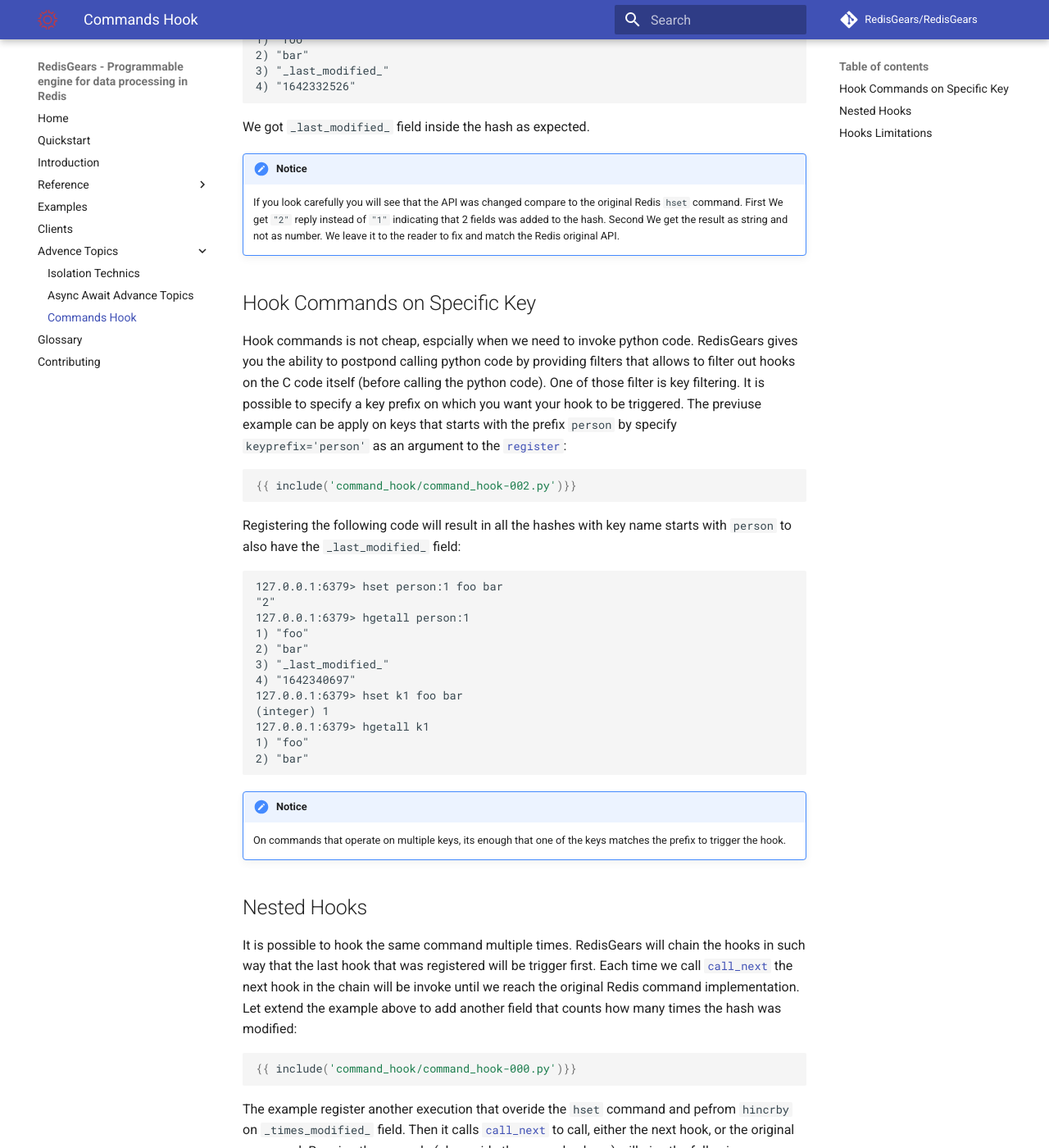
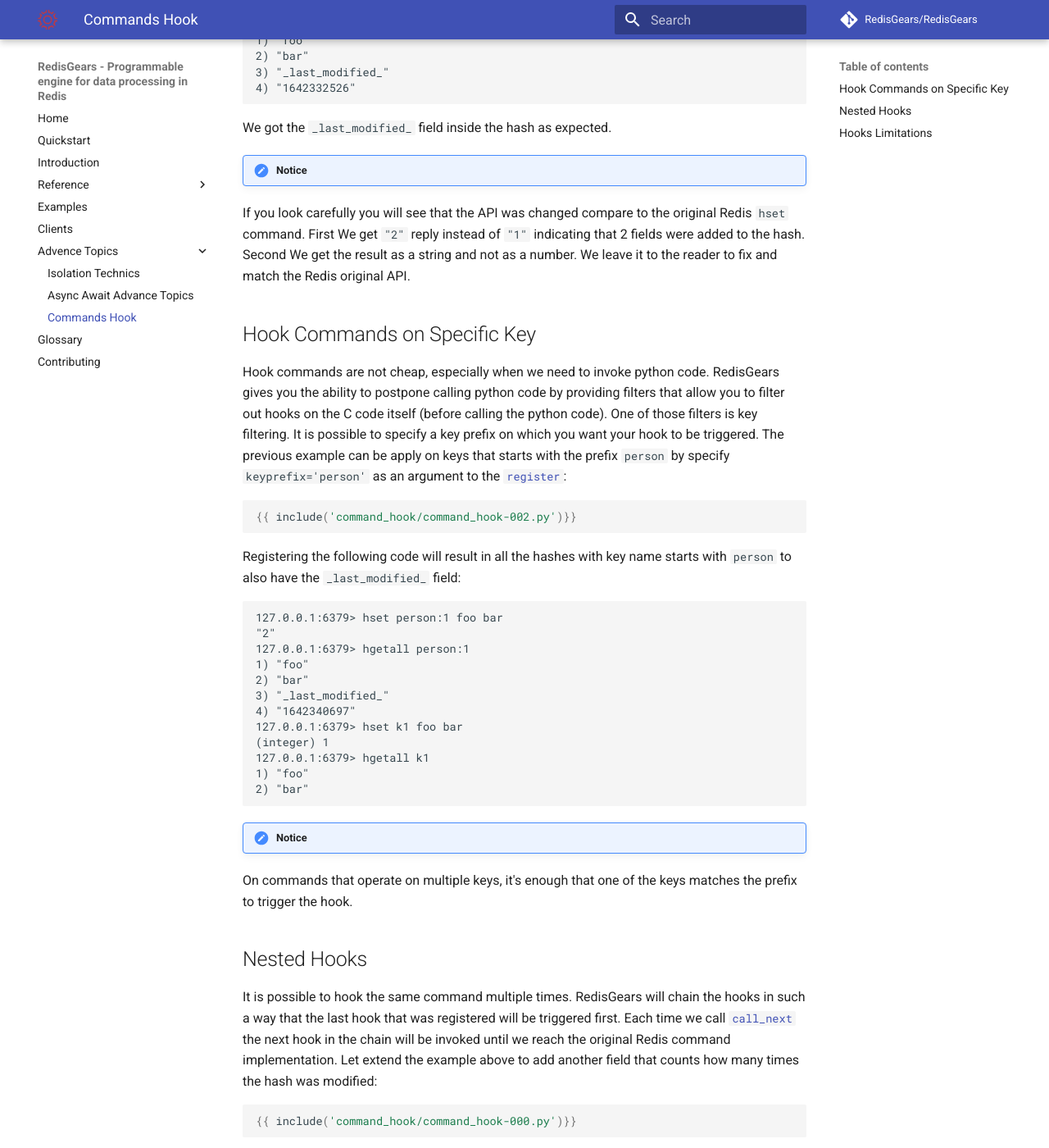
Before and after one commit to RedisGears/RedisGears, an MkDocs documentation site: the page built from docs/commands_hook.md, in a window 1280 px wide and 1400 px high, scrolled down 574 px. Shown: the whole window at 82% size. Built offline with MkDocs 1.6.1 and Material for MkDocs 9.7.7, drawn with Linux system fonts in a browser that asks for light colours; comment, search, counter and statistics services are not loaded; some of the changed text lies outside the part shown.

Commit message:
spellcheck fixes

````diff
--- a/docs/commands_hook.md
+++ b/docs/commands_hook.md
@@ -1,7 +1,7 @@
 # Commands Hook (experimental API)
 
 !!! important "Notice"
-    Commands hook API is considered experimental, which means that its not yet stable and might change in the future, use it with caution and on your own risk.
+   Command hook API is considered experimental, which means that it's not yet stable and might change in the future, use it with caution and at your own risk.
 
 RedisGears v1.2 introduces the ability to hook vanila Redis commands with a custom implementation. This can be done using the new [`hook`]() parameter to the [CommandReader](readers.md#commandreader). The following allows to overide the `hset` command and add the current time as `_last_modified_` field:
 ```python
@@ -19,13 +19,13 @@
 4) "1642332526"
 ```
 
-We got `_last_modified_` field inside the hash as expected.
+We got the `_last_modified_` field inside the hash as expected.
 !!! important "Notice"
-    If you look carefully you will see that the API was changed compare to the original Redis `hset` command.
-    First We get `"2"` reply instead of `"1"` indicating that 2 fields was added to the hash. Second We get the result as string and not as number. We leave it to the reader to fix and match the Redis original API.
+   If you look carefully you will see that the API was changed compare to the original Redis `hset` command.
+   First We get `"2"` reply instead of `"1"` indicating that 2 fields were added to the hash. Second We get the result as a string and not as a number. We leave it to the reader to fix and match the Redis original API.
 
 ## Hook Commands on Specific Key
-Hook commands is not cheap, espcially when we need to invoke python code. RedisGears gives you the ability to postpond calling python code by providing filters that allows to filter out hooks on the C code itself (before calling the python code). One of those filter is key filtering. It is possible to specify a key prefix on which you want your hook to be triggered. The previuse example can be apply on keys that starts with the prefix `person` by specify `keyprefix='person'` as an argument to the [`register`](functions.md#register):
+Hook commands are not cheap, especially when we need to invoke python code. RedisGears gives you the ability to postpone calling python code by providing filters that allow you to filter out hooks on the C code itself (before calling the python code). One of those filters is key filtering. It is possible to specify a key prefix on which you want your hook to be triggered. The previous example can be apply on keys that starts with the prefix `person` by specify `keyprefix='person'` as an argument to the [`register`](functions.md#register):
 ```python
 {{ include('command_hook/command_hook-002.py')}}
 ```
@@ -48,16 +48,16 @@
 ```
 
 !!! important "Notice"
-    On commands that operate on multiple keys, its enough that one of the keys matches the prefix to trigger the hook.
+   On commands that operate on multiple keys, it's enough that one of the keys matches the prefix to trigger the hook.
 
 ## Nested Hooks
 
-It is possible to hook the same command multiple times. RedisGears will chain the hooks in such way that the last hook that was registered will be trigger first. Each time we call [`call_next`]() the next hook in the chain will be invoke until we reach the original Redis command implementation. Let extend the example above to add another field that counts how many times the hash was modified:
+It is possible to hook the same command multiple times. RedisGears will chain the hooks in such a way that the last hook that was registered will be triggered first. Each time we call [`call_next`]() the next hook in the chain will be invoked until we reach the original Redis command implementation. Let extend the example above to add another field that counts how many times the hash was modified:
 ```python
 {{ include('command_hook/command_hook-000.py')}}
 ```
 
-The example register another execution that overide the `hset` command and pefrom `hincrby` on `_times_modified_` field. Then it calls [`call_next`]() to call, either the next hook, or the original command. Running the example (along side the example above) will give the following:
+The example registers another execution that overrides the `hset` command and performs `hincrby` on the `_times_modified_` field. Then it calls [`call_next`]() to call, either the next hook, or the original command. Running the example (alongside the example above) will give the following:
 ```
 127.0.0.1:6379> hset person:1 foo bar
 "2"
@@ -77,12 +77,12 @@
 4) "bar"
 ```
 
-You can see that on `person:1` both hooks were trigger while on `k1` only the second hook was trigger as expected.
+You can see that on `person:1` both hooks were triggered while on `k1` only the second hook was triggered as expected.
 
 ## Hooks Limitations
 On the following cases, it is not possible to hook a command:
 
 * It is **not** possible to hook a command on the following cases:
-    * If the **command has movable keys**
-    * If the **command is marked with noscript flag**
+   * If the **command has movable keys**
+   * If the **command is marked with noscript flag**
 * It is possible to hook a command with a none sync execution (see [execution mode](file:///home/meir/work/RedisGears/site/async_await_doc/functions.html#register)). but once its done, it is not possible to hook it again (perform a nested hook). Also, **hooking a command with none sync execution will cause it to not be invokable from within a Lua script on MULTI EXEC**.
````
Also changed, not shown: docs/runtime.md (+1 -1 lines).
